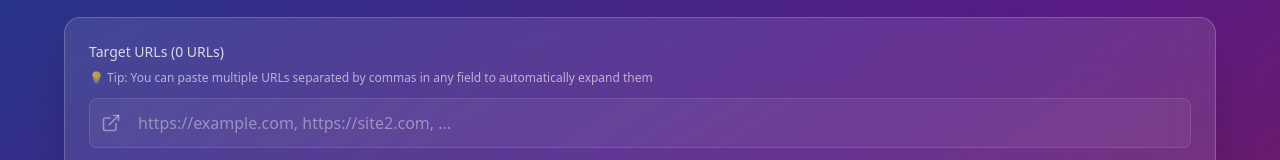
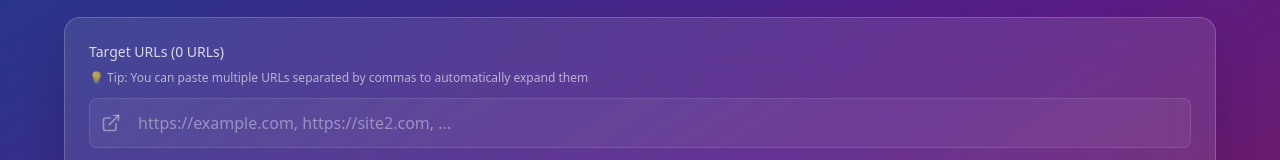
Before and after one commit to Animatnetic/data-glass-prototype, a React (Vite) app: page / in a window 1280 px wide. Shown: the part 135-295 px from the top of the page. Built offline with nearby package versions, Linux system fonts and the light colour scheme.

Commit message:
Updated App.tsx

```diff
--- a/src/App.tsx
+++ b/src/App.tsx
@@ -314,7 +314,7 @@ function App() {
                   Target URLs ({validUrlCount} {validUrlCount === 1 ? 'URL' : 'URLs'})
                 </label>
                 <p className="text-white/60 text-xs mb-3">
-                  💡 Tip: You can paste multiple URLs separated by commas in any field to automatically expand them
+                  💡 Tip: You can paste multiple URLs separated by commas to automatically expand them
                 </p>
                 <div className="space-y-3">
                   {urls.map((urlEntry, index) => (
```
